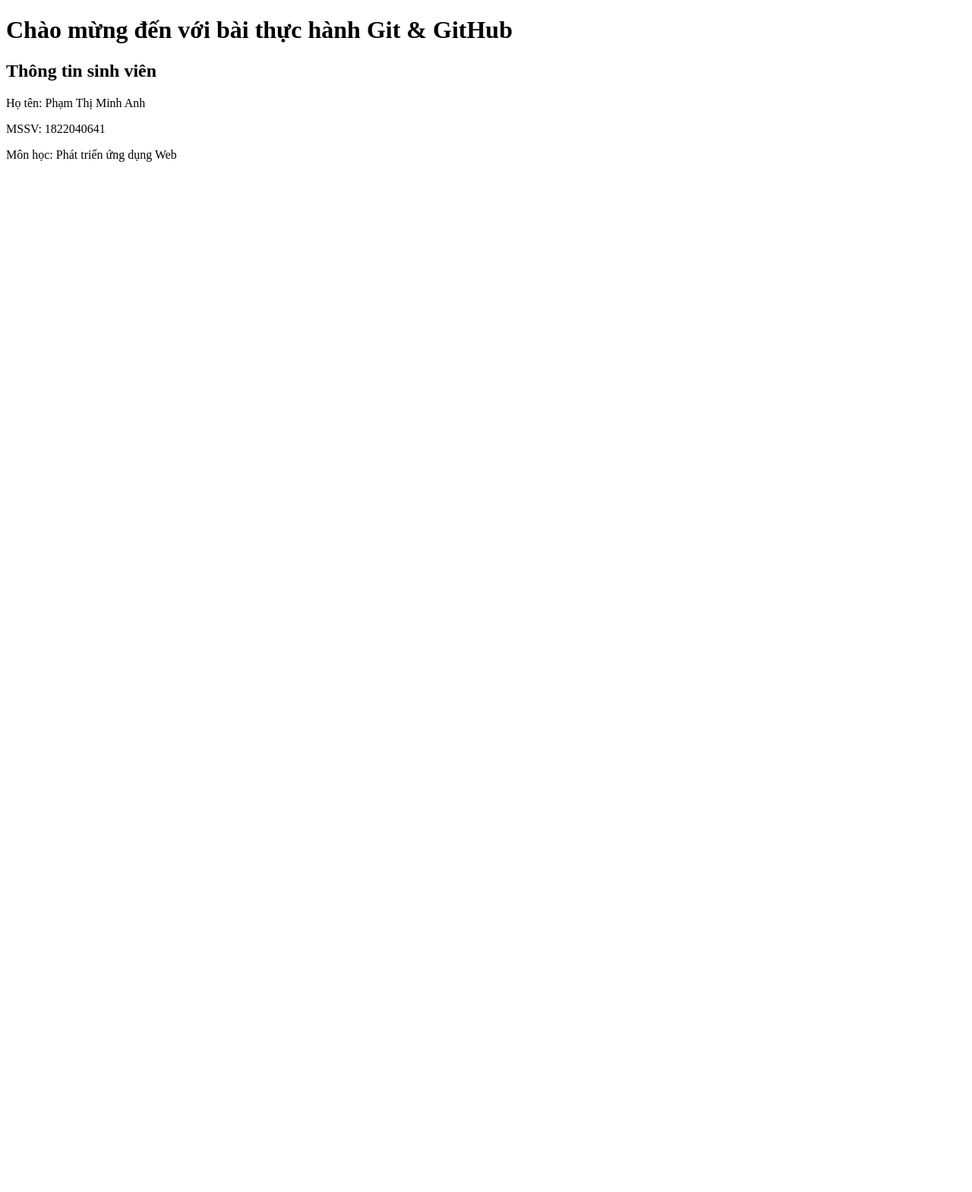
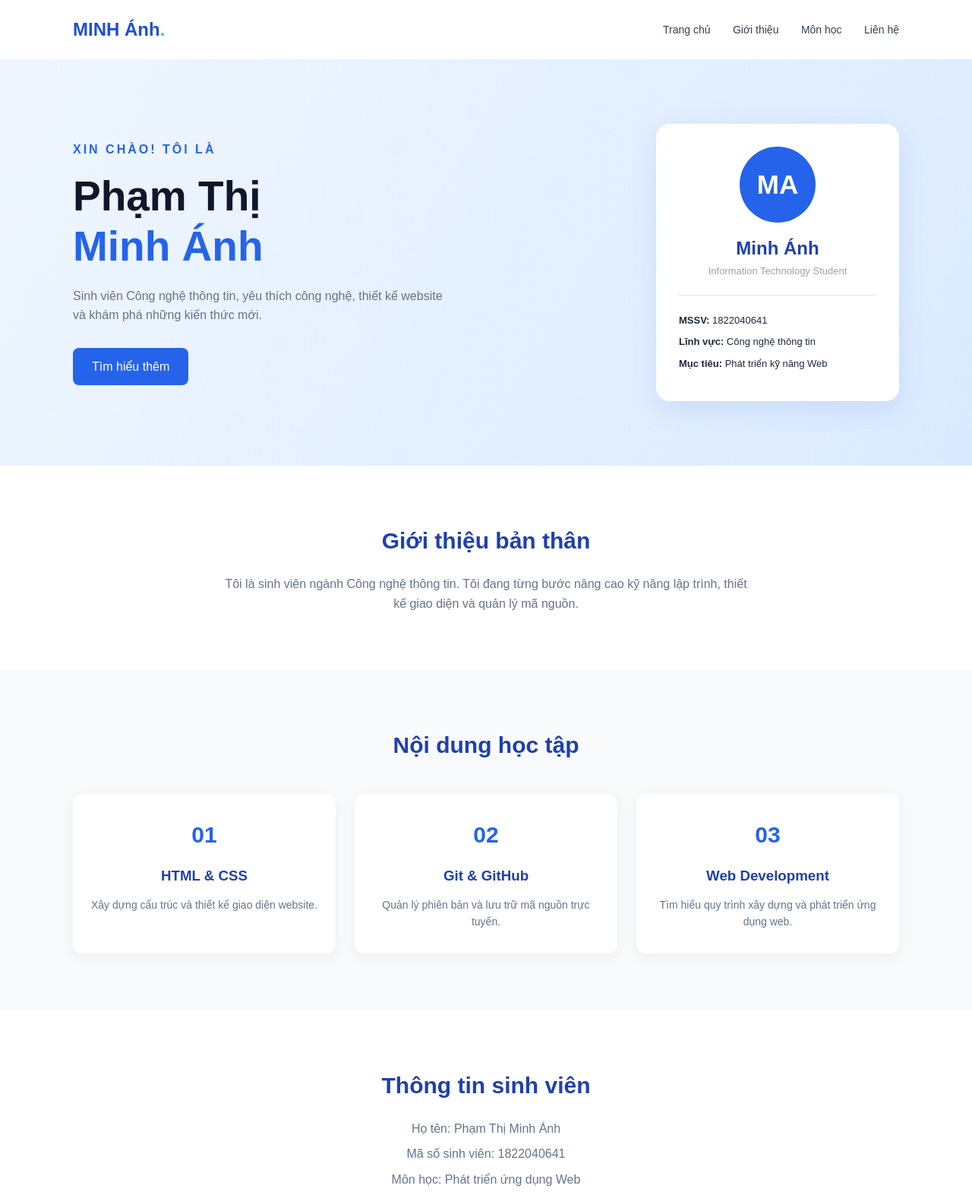
Before and after one commit to 1822040641-glitch/ThucHanhGit_1822040641, a plain HTML site: page index.html in a window 1280 px wide. Shown: the top 1569 px of the page at 76% size. Before the commit the page ends 800 px from the top, so only its background shows below. Drawn offline with Linux system fonts and the light colour scheme.

Commit message:
Add student portfolio interface with HTML and CSS

```diff
--- a/index.html
+++ b/index.html
@@ -4,13 +4,99 @@
 <head>
     <meta charset="UTF-8">
     <meta name="viewport" content="width=device-width, initial-scale=1.0">
-    <title>Thực hành Git và GitHub</title>
+    <title>Minh Ánh | Student Portfolio</title>
+    <link rel="stylesheet" href="style.css">
 </head>
 <body>
-    <h1>Chào mừng đến với bài thực hành Git & GitHub</h1>
-    <h2>Thông tin sinh viên</h2>
-    <p>Họ tên: Phạm Thị Minh Anh</p>
-    <p>MSSV: 1822040641</p>
-    <p>Môn học: Phát triển ứng dụng Web</p>
+
+    <header class="header">
+        <div class="container navbar">
+            <a href="#" class="logo">MINH Ánh<span>.</span></a>
+            <nav>
+                <a href="#home">Trang chủ</a>
+                <a href="#about">Giới thiệu</a>
+                <a href="#course">Môn học</a>
+                <a href="#contact">Liên hệ</a>
+            </nav>
+        </div>
+    </header>
+
+    <main>
+        <section class="hero" id="home">
+            <div class="container hero-content">
+                <div class="hero-text">
+                    <p class="subtitle">XIN CHÀO! TÔI LÀ</p>
+                    <h1>Phạm Thị<br><span>Minh Ánh</span></h1>
+                    <p class="description">
+                        Sinh viên Công nghệ thông tin, yêu thích công nghệ,
+                        thiết kế website và khám phá những kiến thức mới.
+                    </p>
+                    <a href="#about" class="btn">Tìm hiểu thêm</a>
+                </div>
+
+                <div class="profile-card">
+                    <div class="avatar">MA</div>
+                    <h2>Minh Ánh</h2>
+                    <p>Information Technology Student</p>
+                    <div class="profile-info">
+                        <p><strong>MSSV:</strong> 1822040641</p>
+                        <p><strong>Lĩnh vực:</strong> Công nghệ thông tin</p>
+                        <p><strong>Mục tiêu:</strong> Phát triển kỹ năng Web</p>
+                    </div>
+                </div>
+            </div>
+        </section>
+
+        <section class="section" id="about">
+            <div class="container">
+                <h2 class="section-title">Giới thiệu bản thân</h2>
+                <p class="section-desc">
+                    Tôi là sinh viên ngành Công nghệ thông tin.
+                    Tôi đang từng bước nâng cao kỹ năng lập trình,
+                    thiết kế giao diện và quản lý mã nguồn.
+                </p>
+            </div>
+        </section>
+
+        <section class="section course" id="course">
+            <div class="container">
+                <h2 class="section-title">Nội dung học tập</h2>
+
+                <div class="cards">
+                    <div class="card">
+                        <div class="card-icon">01</div>
+                        <h3>HTML & CSS</h3>
+                        <p>Xây dựng cấu trúc và thiết kế giao diện website.</p>
+                    </div>
+
+                    <div class="card">
+                        <div class="card-icon">02</div>
+                        <h3>Git & GitHub</h3>
+                        <p>Quản lý phiên bản và lưu trữ mã nguồn trực tuyến.</p>
+                    </div>
+
+                    <div class="card">
+                        <div class="card-icon">03</div>
+                        <h3>Web Development</h3>
+                        <p>Tìm hiểu quy trình xây dựng và phát triển ứng dụng web.</p>
+                    </div>
+                </div>
+            </div>
+        </section>
+
+        <section class="section contact" id="contact">
+            <div class="container">
+                <h2 class="section-title">Thông tin sinh viên</h2>
+                <p>Họ tên: Phạm Thị Minh Ánh</p>
+                <p>Mã số sinh viên: 1822040641</p>
+                <p>Môn học: Phát triển ứng dụng Web</p>
+            </div>
+        </section>
+    </main>
+
+    <footer>
+        <p>© 2026 Phạm Thị Minh Ánh | Thực hành Git & GitHub</p>
+    </footer>
+
 </body>
 </html>
--- /dev/null
+++ b/style.css
@@ -0,0 +1,250 @@
+
+* {
+    margin: 0;
+    padding: 0;
+    box-sizing: border-box;
+    scroll-behavior: smooth;
+}
+
+body {
+    font-family: Arial, sans-serif;
+    color: #1e293b;
+    background: #ffffff;
+    line-height: 1.6;
+}
+
+.container {
+    width: 85%;
+    max-width: 1150px;
+    margin: auto;
+}
+
+.header {
+    background: #ffffff;
+    padding: 20px 0;
+    box-shadow: 0 2px 12px rgba(0,0,0,0.05);
+}
+
+.navbar {
+    display: flex;
+    justify-content: space-between;
+    align-items: center;
+}
+
+.logo {
+    color: #1d4ed8;
+    font-size: 24px;
+    font-weight: bold;
+    text-decoration: none;
+}
+
+.logo span {
+    color: #60a5fa;
+}
+
+nav a {
+    color: #334155;
+    text-decoration: none;
+    margin-left: 25px;
+    font-size: 14px;
+}
+
+nav a:hover {
+    color: #2563eb;
+}
+
+.hero {
+    background: linear-gradient(120deg, #eff6ff, #dbeafe);
+    padding: 85px 0;
+}
+
+.hero-content {
+    display: flex;
+    justify-content: space-between;
+    align-items: center;
+    gap: 50px;
+}
+
+.hero-text {
+    flex: 1;
+}
+
+.subtitle {
+    color: #2563eb;
+    font-weight: bold;
+    letter-spacing: 3px;
+    margin-bottom: 15px;
+}
+
+.hero h1 {
+    font-size: 55px;
+    line-height: 1.2;
+    color: #0f172a;
+    margin-bottom: 20px;
+}
+
+.hero h1 span {
+    color: #2563eb;
+}
+
+.description {
+    max-width: 500px;
+    color: #64748b;
+    margin-bottom: 30px;
+}
+
+.btn {
+    display: inline-block;
+    background: #2563eb;
+    color: white;
+    padding: 12px 25px;
+    border-radius: 8px;
+    text-decoration: none;
+}
+
+.btn:hover {
+    background: #1d4ed8;
+}
+
+.profile-card {
+    width: 320px;
+    background: white;
+    padding: 30px;
+    text-align: center;
+    border-radius: 18px;
+    box-shadow: 0 10px 35px rgba(37,99,235,0.12);
+}
+
+.avatar {
+    width: 100px;
+    height: 100px;
+    margin: auto auto 15px;
+    display: flex;
+    justify-content: center;
+    align-items: center;
+    background: #2563eb;
+    color: white;
+    font-size: 35px;
+    font-weight: bold;
+    border-radius: 50%;
+}
+
+.profile-card h2 {
+    color: #1e40af;
+}
+
+.profile-card > p {
+    color: #94a3b8;
+    font-size: 13px;
+    margin-bottom: 20px;
+}
+
+.profile-info {
+    text-align: left;
+    border-top: 1px solid #e2e8f0;
+    padding-top: 15px;
+    font-size: 13px;
+}
+
+.profile-info p {
+    margin: 8px 0;
+}
+
+.section {
+    padding: 75px 0;
+    text-align: center;
+}
+
+.section-title {
+    font-size: 30px;
+    color: #1e40af;
+    margin-bottom: 20px;
+}
+
+.section-desc {
+    max-width: 700px;
+    margin: auto;
+    color: #64748b;
+}
+
+.course {
+    background: #f8fafc;
+}
+
+.cards {
+    display: grid;
+    grid-template-columns: repeat(3, 1fr);
+    gap: 25px;
+    margin-top: 40px;
+}
+
+.card {
+    background: white;
+    padding: 30px 20px;
+    border-radius: 12px;
+    box-shadow: 0 5px 20px rgba(0,0,0,0.05);
+    transition: 0.3s;
+}
+
+.card:hover {
+    transform: translateY(-7px);
+}
+
+.card-icon {
+    color: #2563eb;
+    font-size: 30px;
+    font-weight: bold;
+    margin-bottom: 15px;
+}
+
+.card h3 {
+    margin-bottom: 12px;
+    color: #1e40af;
+}
+
+.card p {
+    color: #64748b;
+    font-size: 14px;
+}
+
+.contact p {
+    color: #64748b;
+    margin: 8px 0;
+}
+
+footer {
+    background: #0f172a;
+    color: white;
+    padding: 22px;
+    text-align: center;
+    font-size: 14px;
+}
+
+@media (max-width: 768px) {
+    .navbar {
+        flex-direction: column;
+        gap: 15px;
+    }
+
+    nav a {
+        margin: 0 7px;
+        font-size: 12px;
+    }
+
+    .hero-content {
+        flex-direction: column;
+    }
+
+    .hero h1 {
+        font-size: 40px;
+    }
+
+    .profile-card {
+        width: 100%;
+        max-width: 350px;
+    }
+
+    .cards {
+        grid-template-columns: 1fr;
+    }
+}
```
